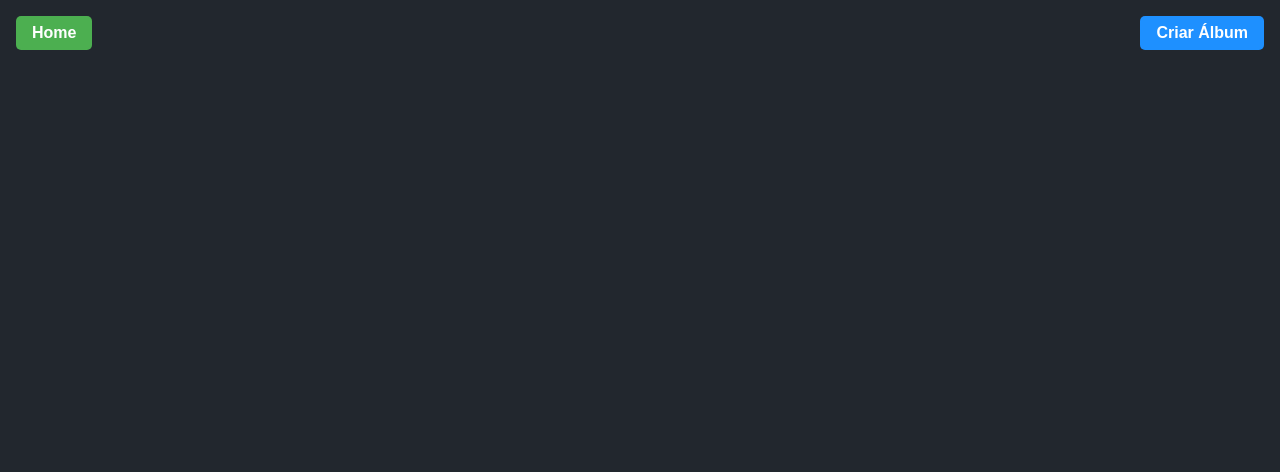
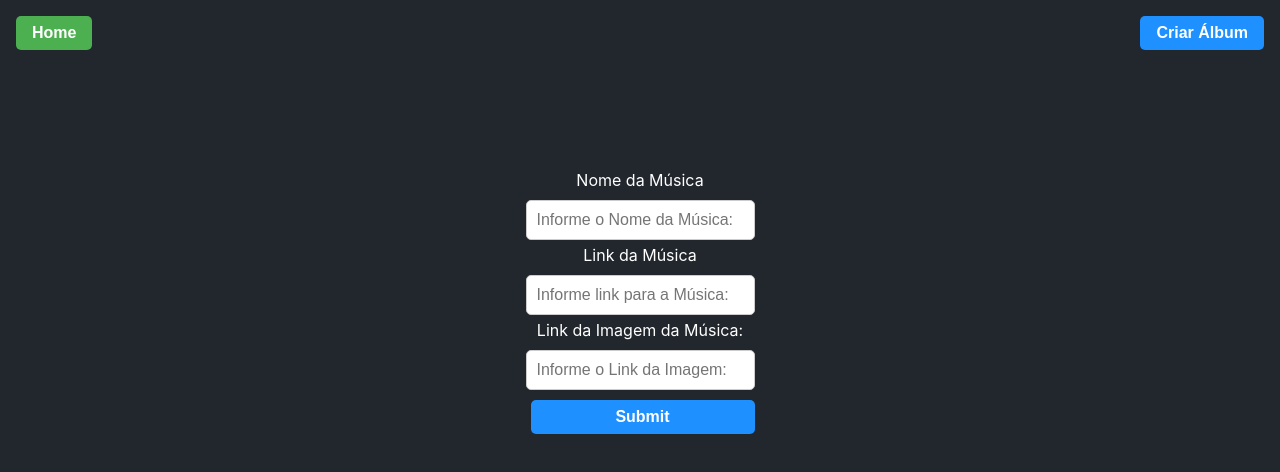
Before and after one commit to Borguezani/discografia-react, a React (Create React App) app: page /CreateTrack/1 in a window 1280 px wide. Before the commit this address had no page. Shown: the top 472 px of the page. Built offline with nearby package versions, Linux system fonts and the light colour scheme.

Commit message:
feat: create search query for Albums and Music

```diff
--- /dev/null
+++ b/src/components/CreateTrack.jsx
@@ -0,0 +1,86 @@
+import axios from "axios";
+import { useState } from "react";
+import styled from "styled-components"
+import { useNavigate, useParams } from "react-router-dom";
+axios.defaults.withCredentials = true;
+export function CreateTrack(){
+    const navigate = useNavigate()
+    const { id } = useParams();
+    const [title, setTitle] = useState('');
+    const [link, setLink] = useState('');
+    const [image, setImage] = useState('');
+    async function handleSubmit(e){
+        e.preventDefault();
+        const album = {
+            title,
+            album_id: id,
+            link,
+            link_image: image
+        }
+        await axios.post('http://127.0.0.1:8000/api/v1/tracks', album).then(
+            navigate('/')
+        )
+       }
+    return(
+        <ContainerForm>
+        <Form onSubmit={(e) => handleSubmit(e)}>
+            <Label htmlFor="titulo">Nome da Música</Label>
+            <Inputs type="text" id="titulo" placeholder="Informe o Nome da Música:" onChange={(e)=>setTitle(e.target.value)}/>
+            <Label htmlFor="link">Link da Música</Label>
+            <Inputs type="text" id="link" placeholder="Informe link para a Música:" onChange={(e)=>setLink(e.target.value)}/>
+            <Label htmlFor="link_image">Link da Imagem da Música:</Label>
+            <Inputs type="text" id="link_image" placeholder="Informe o Link da Imagem:" onChange={(e)=>setImage(e.target.value)}/>
+            <SendButton type="submit" id="link_image" placeholder="Enviar" />
+        </Form>
+        </ContainerForm>
+    )
+}
+
+const ContainerForm = styled.div`
+    margin-top:120px;
+    display: flex;
+    justify-content: center;
+    align-items: center;
+`
+const Form = styled.form`
+    display: flex;
+    flex-direction: column;
+    gap: 5px;
+
+`
+const Label = styled.label`
+    font-size: 16px;
+    margin-bottom: 5px;
+    color: #ffffff;
+    text-align: center;
+`
+const Inputs = styled.input`
+    padding: 10px;
+    border: 1px solid #ccc;
+    border-radius: 5px;
+    font-size: 16px;
+    transition: border-color 0.3s;
+
+    &:focus {
+        outline: none;
+        border-color: #1E90FF;
+        box-shadow: 0 0 5px rgba(30, 144, 255, 0.5);
+    }
+`
+const SendButton = styled.input`
+    margin-top: 5px;
+    background-color: #1E90FF;
+    color: #fff;
+    padding: 8px 20px;
+    border: none;
+    margin-left: 5px;
+    border-radius: 5px;
+    transition: background-color 0.3s, color 0.3s;
+    cursor: pointer;
+    font-size: 16px;
+    font-weight: bold;
+
+    &:hover {
+        background-color: #4682B4;
+    }
+`
--- a/src/pages/Album.jsx
+++ b/src/pages/Album.jsx
@@ -1,5 +1,121 @@
+import axios from "axios";
+import { useEffect, useState } from "react";
+import * as React from "react";
+import Card from "@mui/material/Card";
+import CardActions from "@mui/material/CardActions";
+import CardContent from "@mui/material/CardContent";
+import CardMedia from "@mui/material/CardMedia";
+import Button from "@mui/material/Button";
+import Typography from "@mui/material/Typography";
+import styled from "styled-components";
+import { PrimaryInputWSearchIcon } from "../components/SearchInput";
+import { useNavigate, useParams } from "react-router-dom";
+
+
 export function Album(){
-    return(
-        <></>
-    )
-}
+    const navigate = useNavigate();
+    const [searchTracks ,setSearchTracks]= useState('');
+    const [tracks, setTracks] = useState([]);
+
+    function handleSearchTracks (event){
+        setSearchTracks(event);
+    }
+    const { id } = useParams();
+
+    useEffect(() => {
+        axios.get(`http://127.0.0.1:8000/api/v1/albums/${id}/tracks`).then((response) => {
+            setTracks(response.data);
+        })
+      },
+      []);
+      return (
+        <FlexContainer>
+          <Title>Lista de Músicas do Álbum:</Title>
+          <TagButton onClick={()=>{navigate(`/CreateTrack/${id}`)}}>Adicionar Música ao Álbum Atual</TagButton>
+          <PrimaryInputWSearchIcon onChange={(e) => handleSearchTracks(e.target.value)} placeholder="Procurando uma Track específica?"/>
+          <GridContainer>
+            {!searchTracks ? (
+            tracks.map((track) => (
+              <div key={track.id} item xs={2} sm={4} md={4}>
+              <Card  sx={{ maxWidth: 345 }}>
+                <CardMedia
+                  sx={{ height: 300 }}
+                  image={track.link_image}
+                  title="Album Image"
+                />
+                <CardContent >
+                  <Typography gutterBottom variant="h5" component="div">
+                    {track.title}
+                  </Typography>
+                  <Typography variant="body2" color="text.secondary">
+                    Link da Música: <a href={track.link} target="_blank" rel="noopener noreferrer">{track.title}</a>
+                  </Typography>
+                </CardContent>
+                <CardActions sx={{display: 'flex', justifyContent:'center'}}>
+                </CardActions>
+              </Card>
+              </div>
+            ))) : (tracks.filter(track => track.title.toLowerCase().includes(searchTracks.toLowerCase())).map(track => (
+                <div key={track.id} item xs={2} sm={4} md={4}>
+              <Card  sx={{ maxWidth: 345 }}>
+                <CardMedia
+                  sx={{ height: 300 }}
+                  image={track.link_image}
+                  title="Album Image"
+                />
+                <CardContent >
+                  <Typography gutterBottom variant="h5" component="div">
+                    {track.title}
+                  </Typography>
+                  <Typography variant="body2" color="text.secondary">
+                    Link da Música: <a href={track.link} target="_blank" rel="noopener noreferrer">{track.title}</a>
+                  </Typography>
+                </CardContent>
+                <CardActions sx={{display: 'flex', justifyContent:'center'}}>
+                </CardActions>
+              </Card>
+              </div>
+            ))
+
+            )}
+          </GridContainer>
+        </FlexContainer>
+      );
+    }
+    const Title = styled.h2`
+    color:#ffffff
+    `
+    const FlexContainer = styled.div`
+    display: flex;
+    flex-direction: column;
+    align-items: center;
+
+    `
+    const GridContainer = styled.div`
+     display: grid;
+     gap: 2rem;
+     grid-template-columns: repeat(4 , 1fr);
+     @media(max-width:768px){
+      grid-template-columns: repeat(2 , 1fr)
+     }
+     @media(max-width:430px){
+      grid-template-columns: repeat(1 , 1fr)
+     }
+    `
+    const TagButton = styled.button`
+    margin-bottom:5px;
+    background-color: #1E90FF;
+    color: #fff;
+    padding: 8px 16px;
+    border: none;
+    margin-left: 5px;
+    border-radius: 5px;
+    transition: background-color 0.3s, color 0.3s;
+    cursor: pointer;
+    font-size: 16px;
+    font-weight: bold;
+
+    &:hover {
+        background-color: #4682B4;
+    }
+`
--- a/src/pages/AlbumsList.jsx
+++ b/src/pages/AlbumsList.jsx
@@ -9,12 +9,21 @@ import Button from "@mui/material/Button";
 import Typography from "@mui/material/Typography";
 import styled from "styled-components";
 import { PrimaryInputWSearchIcon } from "../components/SearchInput";
+import { useNavigate } from "react-router-dom";
 
 export function AlbumsList() {
+  const navigate = useNavigate();
   const [albums, setAlbums] = useState([]);
-  const[searchAlbums, setSearchAlbums] = useState([]);
+  const [tracks, setTracks] = useState([]);
+  const[searchAlbums, setSearchAlbums] = useState('');
+  const[searchTracks, setSearchTracks] = useState('');
 
   useEffect(() => {
+    axios.get('http://127.0.0.1:8000/api/v1/tracks').then((response)=>{
+    setTracks(response.data)
+    }).catch((error) => {
+      console.error("Error fetching albums:", error);
+    })
     axios
       .get("http://127.0.0.1:8000/api/v1/albums")
       .then((response) => {
@@ -25,15 +34,21 @@ export function AlbumsList() {
       });
   }, []);
   function handleAlbums (id){
-    console.log(id)
+    navigate(`/album/${id}`)
+
   }
   return (
     <FlexContainer>
       <Title>Lista de Álbuns</Title>
       <PrimaryInputWSearchIcon onChange={(e) => setSearchAlbums(e.target.value)} placeholder="Procurando Álbum específico?"/>
+      <PrimaryInputWSearchIcon onChange={(e) => setSearchTracks(e.target.value)} placeholder="Procurando Alguma Música?"/>
 
       <GridContainer>
-        {albums.map((album) => (
+
+        {!searchTracks ?
+
+
+        (!searchAlbums ? albums.map((album) => (
           <div key={album.id} item xs={2} sm={4} md={4}>
           <Card  sx={{ maxWidth: 345 }}>
             <CardMedia
@@ -54,7 +69,53 @@ export function AlbumsList() {
             </CardActions>
           </Card>
           </div>
-        ))}
+        )): ( albums.filter(album => album.title.toLowerCase().includes(searchAlbums.toLowerCase())).map(album =>(
+          <div key={album.id} item xs={2} sm={4} md={4}>
+          <Card  sx={{ maxWidth: 345 }}>
+            <CardMedia
+              sx={{ height: 300 }}
+              image={album.link_image}
+              title="Album Image"
+            />
+            <CardContent >
+              <Typography gutterBottom variant="h5" component="div">
+                {album.title}
+              </Typography>
+              <Typography variant="body2" color="text.secondary">
+                Year: {album.year}
+              </Typography>
+            </CardContent>
+            <CardActions sx={{display: 'flex', justifyContent:'center'}}>
+              <Button  size="small" onClick={() => handleAlbums(album.id)}>Ver Álbum</Button>
+            </CardActions>
+          </Card>
+          </div>
+        ))
+        )): (tracks.filter(track => track.title.toLowerCase().includes(searchTracks.toLowerCase())).map(track => (
+          <div key={track.id} item xs={2} sm={4} md={4}>
+          <Card  sx={{ maxWidth: 345 }}>
+            <CardMedia
+              sx={{ height: 300 }}
+              image={track.link_image}
+              title="Album Image"
+            />
+            <CardContent >
+              <Typography gutterBottom variant="h5" component="div">
+                {track.title}
+              </Typography>
+              <Typography variant="body2" color="text.secondary">
+              Link da Música: <a href={track.link} target="_blank" rel="noopener noreferrer">{track.title}</a>
+              </Typography>
+            </CardContent>
+            <CardActions sx={{display: 'flex', justifyContent:'center'}}>
+            </CardActions>
+          </Card>
+          </div>
+        ))
+
+        )
+
+      }
       </GridContainer>
     </FlexContainer>
   );
--- a/src/routes/routes.jsx
+++ b/src/routes/routes.jsx
@@ -3,6 +3,8 @@ import { BrowserRouter, Route, Routes } from "react-router-dom"
 import { AlbumsList } from "../pages/AlbumsList"
 import { CreateAlbum } from "../components/CreateAlbum"
 import { NavBar } from "../components/NavBar"
+import { Album } from "../pages/Album"
+import { CreateTrack } from "../components/CreateTrack"
 
 
 export function AppRoutes(){
@@ -12,7 +14,8 @@ export function AppRoutes(){
         <Routes>
             <Route exact path="/" element={<AlbumsList/>}/>
             <Route exact path="/CreateAlbum" element={<CreateAlbum/>}/>
-            <Route/>
+            <Route exact path="/Album/:id" element={<Album/>}/>
+            <Route exact path="/CreateTrack/:id" element={<CreateTrack/>}/>
         </Routes>
     </BrowserRouter>
     )
```
